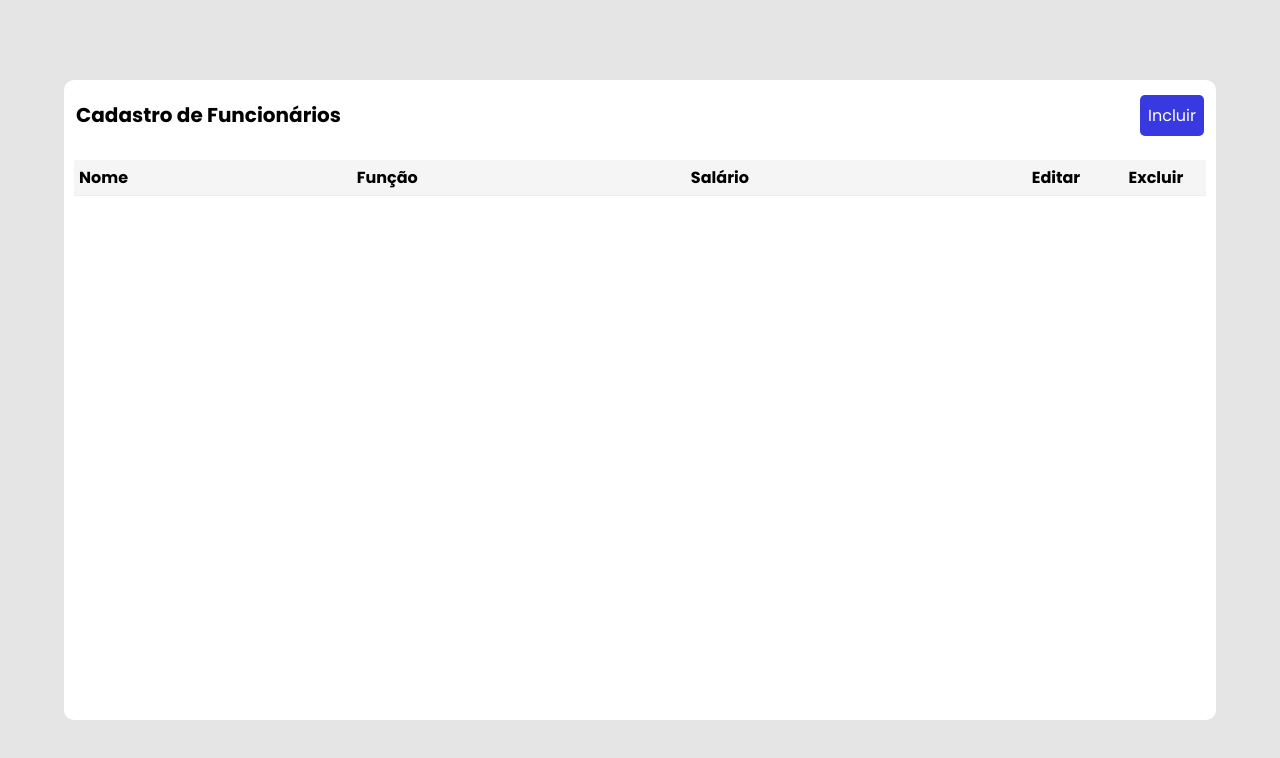
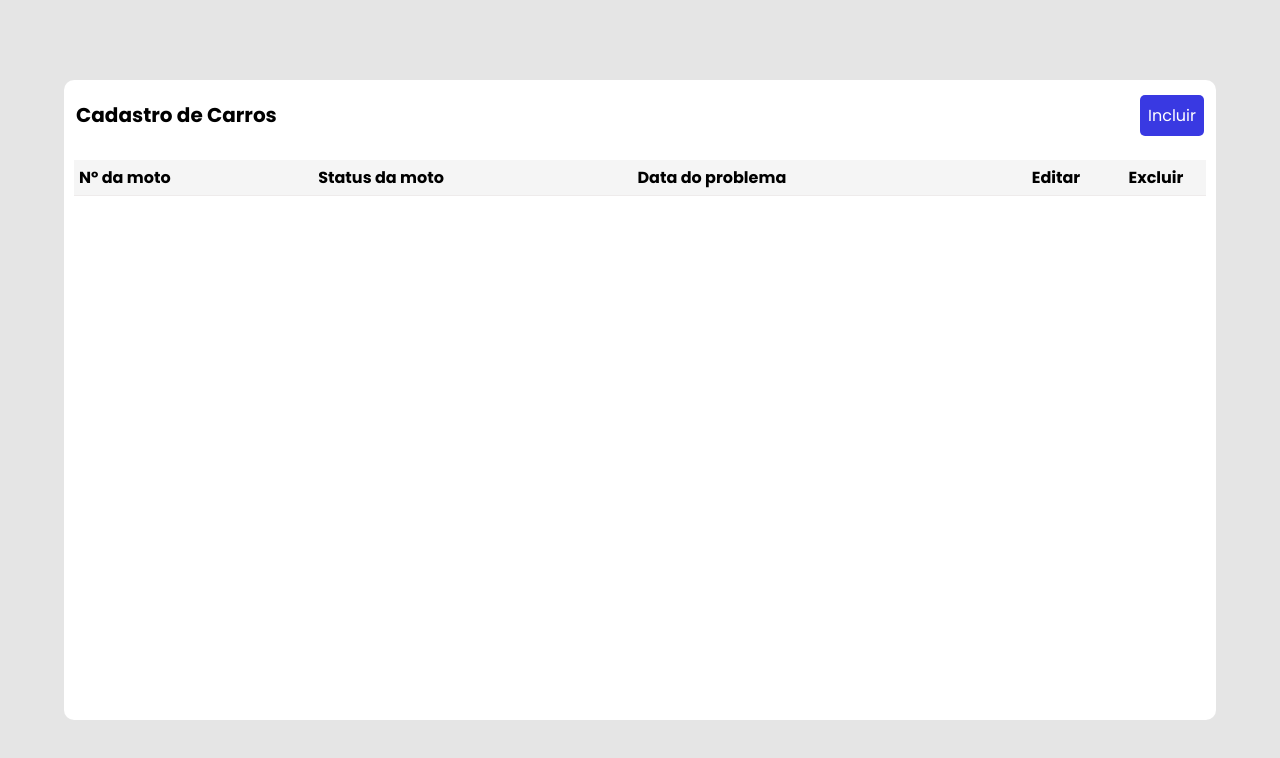
Before and after one commit to ALEXANDRELOPES-DEV/GESTOR.AUMOXARIFADO, a plain HTML site: page index.html in a window 1280 px wide. Drawn offline with nearby package versions, Linux system fonts and the light colour scheme.

Commit message:
Update index.html

```diff
--- a/index.html
+++ b/index.html
@@ -13,7 +13,7 @@
 <body>
   <div class="container">
     <div class="header">
-      <span>Cadastro de Funcionários</span>
+      <span>Cadastro de Carros</span>
       <button onclick="openModal()" id="new">Incluir</i></button>
     </div>
 
@@ -21,9 +21,9 @@
       <table>
         <thead>
           <tr>
-            <th>Nome</th>
-            <th>Função</th>
-            <th>Salário</th>
+            <th>Nº da moto</th>
+            <th>Status da moto</th>
+            <th>Data do problema</th>
             <th class="acao">Editar</th>
             <th class="acao">Excluir</th>
           </tr>
@@ -36,14 +36,14 @@
     <div class="modal-container">
       <div class="modal">
         <form>
-          <label for="m-nome">Nome</label>
-          <input id="m-nome" type="text" required />
+          <label for="m-Nº da moto">Nº da moto</label>
+          <input id="m-Nº da moto" type="text" required />
 
-          <label for="m-funcao">Função</label>
-          <input id="m-funcao" type="text" required />
+          <label for="m-Satus da moto">Satus da moto</label>
+          <input id="m-Satus da moto" type="text" required />
 
-          <label for="m-salario">Salário</label>
-          <input id="m-salario" type="number" required />
+          <label for="m-Data do problema">Data do problema</label>
+          <input id="m-Data do problema" type="number" required />
           <button id="btnSalvar">Salvar</button>
         </form>
       </div>
```
